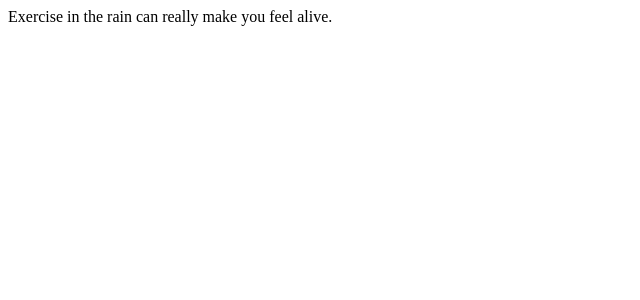
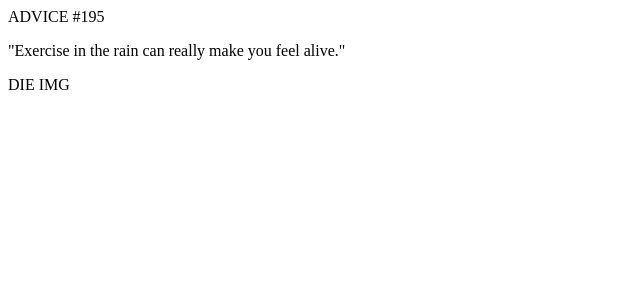
Before and after one commit to DenKuznets/advice-generator-frontendmentor, a React (Vite) app: page / in a window 1280 px wide. Shown: the top 300 px of the page, without its empty margins (0-640 px from the left). Built offline with nearby package versions, Linux system fonts and the light colour scheme.

Commit message:
bare html

```diff
--- a/src/App.jsx
+++ b/src/App.jsx
@@ -1,7 +1,11 @@
 import { useEffect, useState } from "react";
 import "./App.css";
 import { getAdvice } from "./utils";
-import {data} from './data'
+import { data } from "./data";
+import Header from "./components/Header";
+import Main from "./components/Main";
+import Container from "./components/Container";
+import Footer from "./components/Footer";
 
 function App() {
   const [advice, setAdvice] = useState("");
@@ -11,12 +15,22 @@ function App() {
     // getAdvice().then(result => {
     //   setAdvice(result)
     // })
-    setAdvice(data)
+    setAdvice(data);
   }, []);
 
-  return <div className="App">{
-    advice ? advice.advice : 'asking for advice'
-  }</div>;
+  return (
+    <div className="App">
+      {advice ? (
+        <Container>
+          <Header adviceId={advice.id} />
+          <Main adviceText={advice.advice} />
+          <Footer />
+        </Container>
+      ) : (
+        "asking for advice"
+      )}
+    </div>
+  );
 }
 
 export default App;
--- /dev/null
+++ b/src/components/Container.jsx
@@ -0,0 +1,3 @@
+export default function Container(props) {
+  return <div>{ props.children }</div>
+}
--- /dev/null
+++ b/src/components/Footer.jsx
@@ -0,0 +1,5 @@
+export default function Footer() {
+  return (
+    <footer>DIE IMG</footer>
+  )
+}
--- /dev/null
+++ b/src/components/Header.jsx
@@ -0,0 +1,5 @@
+export default function Header(props) {
+  return <header>
+    <span>ADVICE #</span>
+    {props.adviceId}</header>;
+}
--- /dev/null
+++ b/src/components/Main.jsx
@@ -0,0 +1,8 @@
+export default function Main(props) {
+  return (
+    <main>
+      <p>"{props.adviceText}"</p>
+      <div></div>
+    </main>
+  );
+}
```
